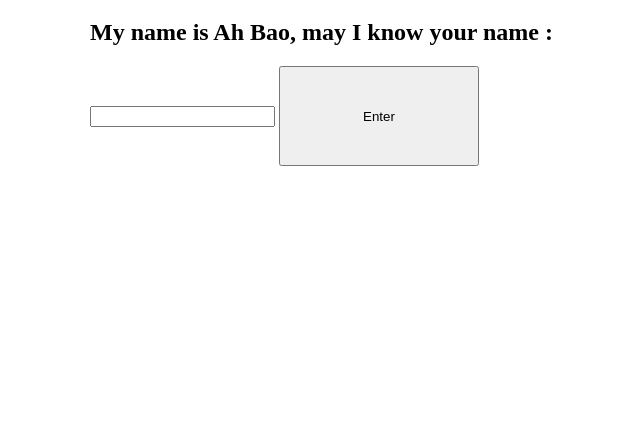
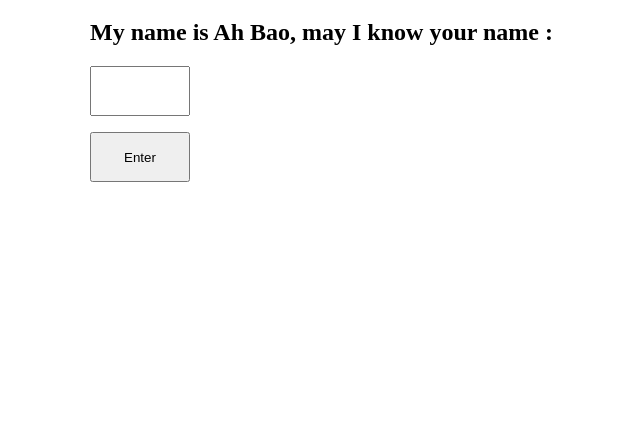
Before and after one commit to 194377/rpa-19t, a Flask app: page / in a window 1280 px wide. Shown: the part 267-689 px from the top of the page, without its empty margins (234-874 px from the left). Run offline with Flask 3, Linux system fonts and the light colour scheme.

Commit message:
Update index.html

```diff
--- a/templates/index.html
+++ b/templates/index.html
@@ -7,11 +7,11 @@
 
 <div class="container">
 <h1>Welcome to Singapore, NTU</h1>
-  <p><img src="https://media.gettyimages.com/id/590050726/photo/singapore-glowing-at-night.jpg?b=1&s=170667a&w=0&k=20&c=w5yEh8EQI0Jn6Zci0-79wuChkF_OtyFIYnEdf3bhlqA="
-       width="300" height="200"></p>
+<p><img src="https://media.istockphoto.com/id/1369652747/photo/night-view-of-chongqing-riverside-at-night.jpg?s=2048x2048&w=is&k=20&c=wE1kIA1pJAUibFUdwZ4ltnZvW07EyLcA396n5QVxZYY="
+  width="300" height="200"></p>
 <form action="/main" method="post">
   <h2>My name is Ah Bao, may I know your name : </h2>
-  <input type = "text" name="r">
-  <input type = "submit" value="Enter" style="width:200px;height:100px;">
+  <input type = "text" name="r" style="width:100px;height:50px">
+  <p><input type = "submit" value="Enter" style="width:100px;height:50px"></p>
 </form>
 </div>
```
